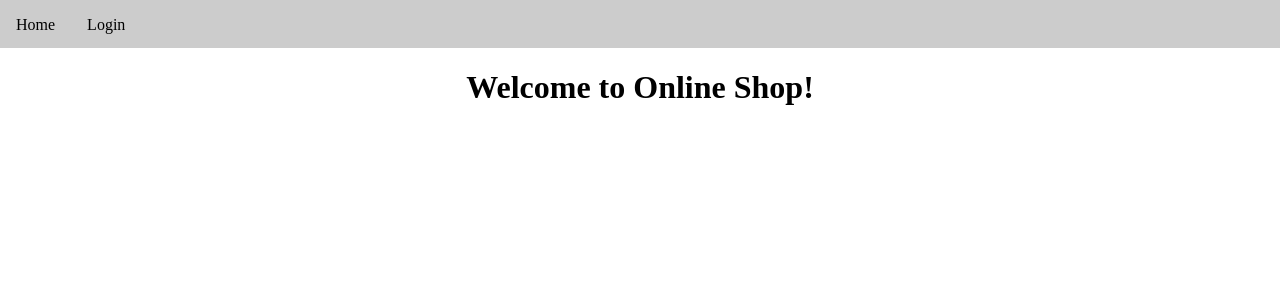
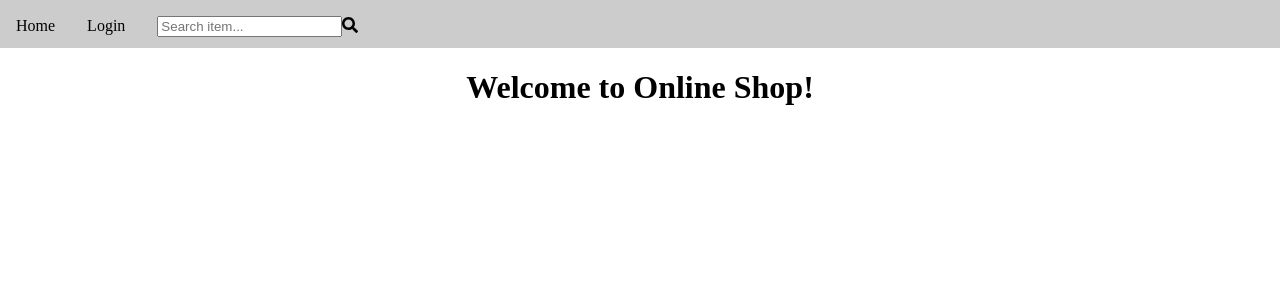
Before and after one commit to Krismix1/webshop-client-ui, an Angular app: page / in a window 1280 px wide. Shown: the top 300 px of the page. Built offline with nearby package versions, Linux system fonts and the light colour scheme.

Commit message:
Add style to navbar

```diff
--- a/src/app/app.component.html
+++ b/src/app/app.component.html
@@ -1,6 +1,12 @@
 <nav class="nav-bar bg-light">
-  <a class="nav-item"routerLink="/home">Home</a>
-  <a class="nav-item"routerLink="/login">Login</a>
+  <a class="nav-item nav-link" routerLink="/home">Home</a>
+  <a class="nav-item nav-link" routerLink="/login">Login</a>
+  <div class="search nav-item">
+    <input type="text" class="search-input" placeholder="Search item...">
+    <div class="search-icon">
+      <i class="fas fa-search"></i>
+    </div>
+  </div>
 </nav>
 <div style="text-align:center">
   <h1>
--- a/src/index.html
+++ b/src/index.html
@@ -7,6 +7,7 @@
 
   <meta name="viewport" content="width=device-width, initial-scale=1">
   <link rel="icon" type="image/x-icon" href="favicon.ico">
+  <script defer src="https://use.fontawesome.com/releases/v5.0.8/js/all.js"></script>
 </head>
 <body>
   <app-root></app-root>
--- a/src/styles.scss
+++ b/src/styles.scss
@@ -19,6 +19,14 @@ body {
     color: black;
 }
 
+.search {
+    display: inline-block;
+}
+
+.search-icon {
+    display: inline-block;
+}
+
 // Animating link underlining
 // From http://tobiasahlin.com/blog/css-trick-animating-link-underlines/
 
@@ -31,7 +39,7 @@ For simplicitiy’s sake, we’ll also make sure the link doesn’t change color
 Here we’re applying the effect to all link elements inside h2s:
 
 */
-.nav-bar .nav-item {
+.nav-bar .nav-link {
     position: relative;
     text-decoration: none;
 }
@@ -43,7 +51,7 @@ As a fallback, we hide it with visibility: hidden for browsers that don’t supp
 */
 
 
-.nav-bar .nav-item::before {
+.nav-bar .nav-link::before {
   content: "";
   position: absolute;
   width: 100%;
@@ -64,7 +72,7 @@ with a duration of 0.3 seconds. For the animation to appear, now we just need to
 the element visible again on hover, and set its X scale back to 1:
 */
 
-.nav-bar .nav-item:hover::before {
+.nav-bar .nav-link:hover::before {
   visibility: visible;
   -webkit-transform: scaleX(1);
   transform: scaleX(1);
```
